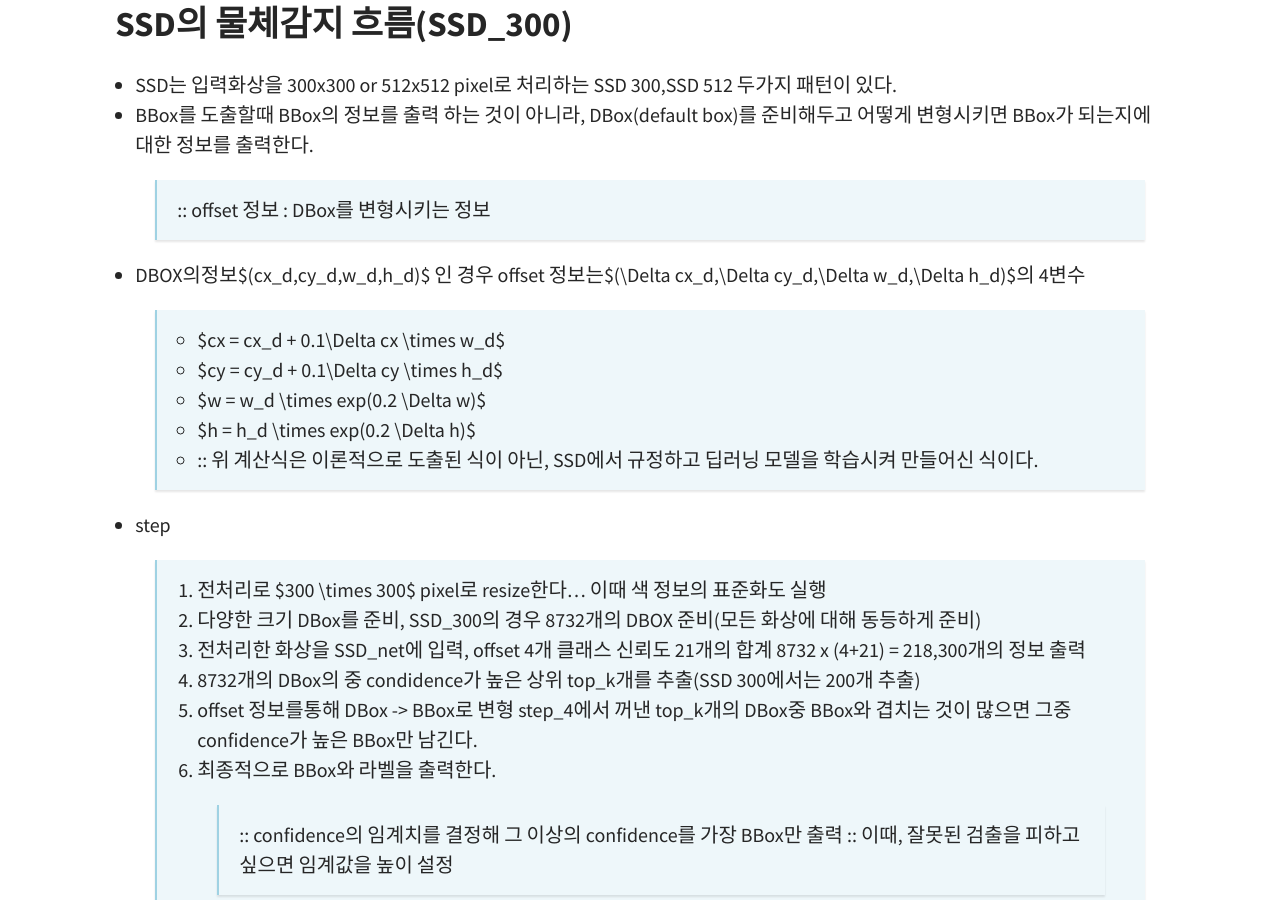
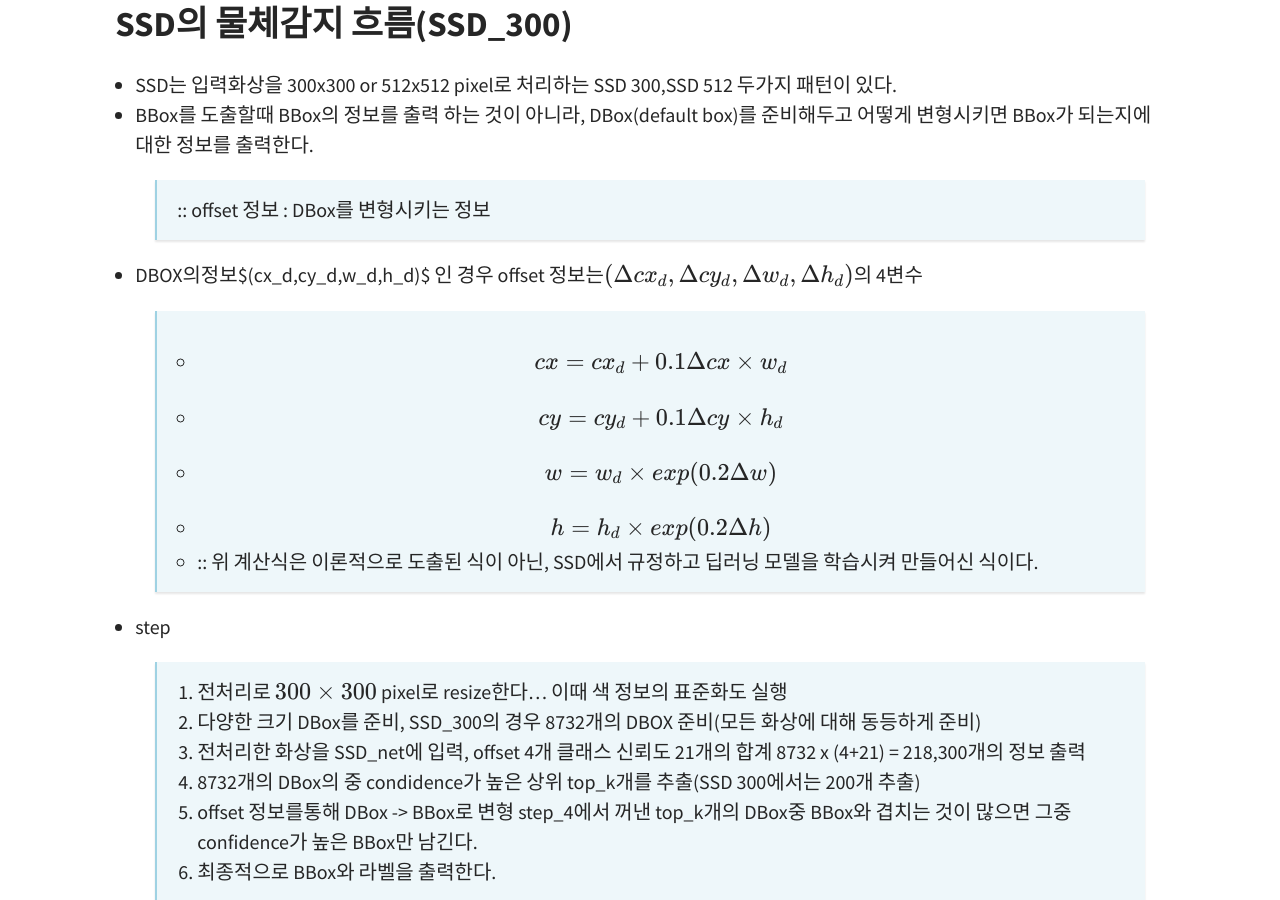
Before and after one commit to Ahnho/Ahnho.github.io, a Jekyll site: the page built from _posts/2022-07-15-SSD.md, in a window 1280 px wide and 900 px high, scrolled down 1157 px. Built offline with Jekyll 4.4.1, drawn with Linux system fonts in a browser that asks for light colours.

Commit message:
Update 2022-07-15-SSD.md

```diff
--- a/_posts/2022-07-15-SSD.md
+++ b/_posts/2022-07-15-SSD.md
@@ -32,15 +32,15 @@ excerpt_separator: <!--more-->
 - SSD는 입력화상을 300x300 or 512x512 pixel로 처리하는 SSD 300,SSD 512 두가지 패턴이 있다.
 - BBox를 도출할때 BBox의 정보를 출력 하는 것이 아니라, DBox(default box)를 준비해두고 어떻게 변형시키면 BBox가 되는지에 대한 정보를 출력한다.
 >::  offset 정보 : DBox를 변형시키는 정보
-- DBOX의정보$(cx_d,cy_d,w_d,h_d)$ 인 경우 offset 정보는$(\Delta cx_d,\Delta cy_d,\Delta w_d,\Delta h_d)$의 4변수
-> - $cx = cx_d + 0.1\Delta cx \times w_d$
-> - $cy = cy_d + 0.1\Delta cy \times h_d$
-> - $w = w_d \times exp(0.2 \Delta w)$
-> - $h = h_d \times exp(0.2 \Delta h)$
+- DBOX의정보$(cx_d,cy_d,w_d,h_d)$ 인 경우 offset 정보는$$(\Delta cx_d,\Delta cy_d,\Delta w_d,\Delta h_d)$$의 4변수
+> - $$cx = cx_d + 0.1\Delta cx \times w_d$$
+> - $$cy = cy_d + 0.1\Delta cy \times h_d$$
+> - $$w = w_d \times exp(0.2 \Delta w)$$
+> - $$h = h_d \times exp(0.2 \Delta h)$$
 > - :: 위 계산식은 이론적으로 도출된 식이 아닌, SSD에서 규정하고 딥러닝 모델을 학습시켜 만들어신 식이다.
 
 - step
-> 1. 전처리로 $300 \times 300$ pixel로 resize한다... 이때 색 정보의 표준화도 실행
+> 1. 전처리로 $$300 \times 300$$ pixel로 resize한다... 이때 색 정보의 표준화도 실행
 > 2. 다양한 크기 DBox를 준비, SSD_300의 경우 8732개의 DBOX 준비(모든 화상에 대해 동등하게 준비)
 > 3. 전처리한 화상을 SSD_net에 입력, offset 4개 클래스 신뢰도 21개의 합계 8732 x (4+21) = 218,300개의 정보 출력
 > 4. 8732개의 DBox의 중 condidence가 높은 상위 top_k개를 추출(SSD 300에서는 200개 추출)
```
